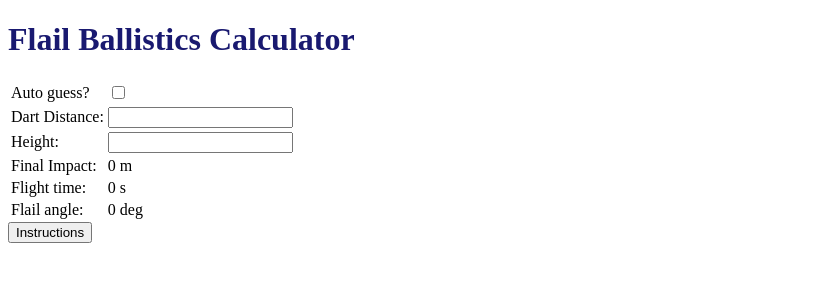
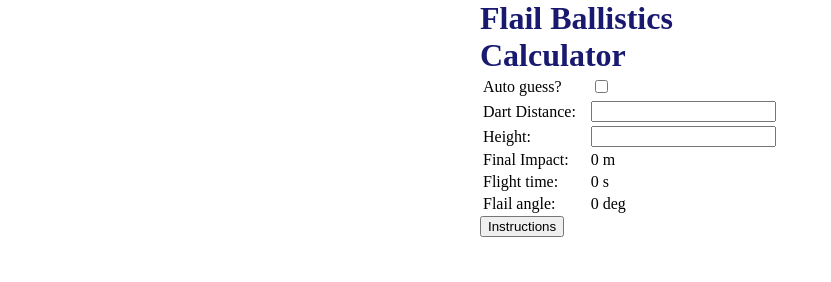
Before and after one commit to dn9uyen/ps2flailtrajectory, a plain HTML site: page index.html in a window 1280 px wide. Shown: the whole page, without its empty margins (0-831 px from the left). Drawn offline with Linux system fonts and the light colour scheme.

Commit message:
Update index.html

```diff
--- a/index.html
+++ b/index.html
@@ -8,10 +8,10 @@
 	<!--<script src="script.js"></script>-->
 </head>
 
-<body onload="toggleInstructions()">
-	<h1 style="color:midnightblue;"> Flail Ballistics Calculator </h1>
+<body onload="toggleInstructions()" style="width: 50%;margin: 0 auto;">
+	<h1 style="color:midnightblue;width: 50%;margin: 0 auto;"> Flail Ballistics Calculator </h1>
 
-	<table>
+	<table style="width: 50%;margin: 0 auto;">
 
 		<tr>
 			<td align="left">Auto guess?</td>
@@ -39,9 +39,11 @@
 		</tr>
 	</table>
 
-	<button onclick="toggleInstructions()">Instructions</button>
+	<div style="width: 50%;margin: 0 auto;">
+		<button onclick="toggleInstructions()">Instructions</button>
+	</div>
 
-	<div id="instructions">
+	<div id="instructions" style="width: 50%;margin: 0 auto;">
 		<p>
 			Changes in elevation over the "Dart Distance", or "Final Impact" can cause the calculation to be inaccurate.<br />
 			If not using auto guess, change the "Dart Distance" and "Height" parameters until the desired "Final Impact" distance is reached.<br />
```
